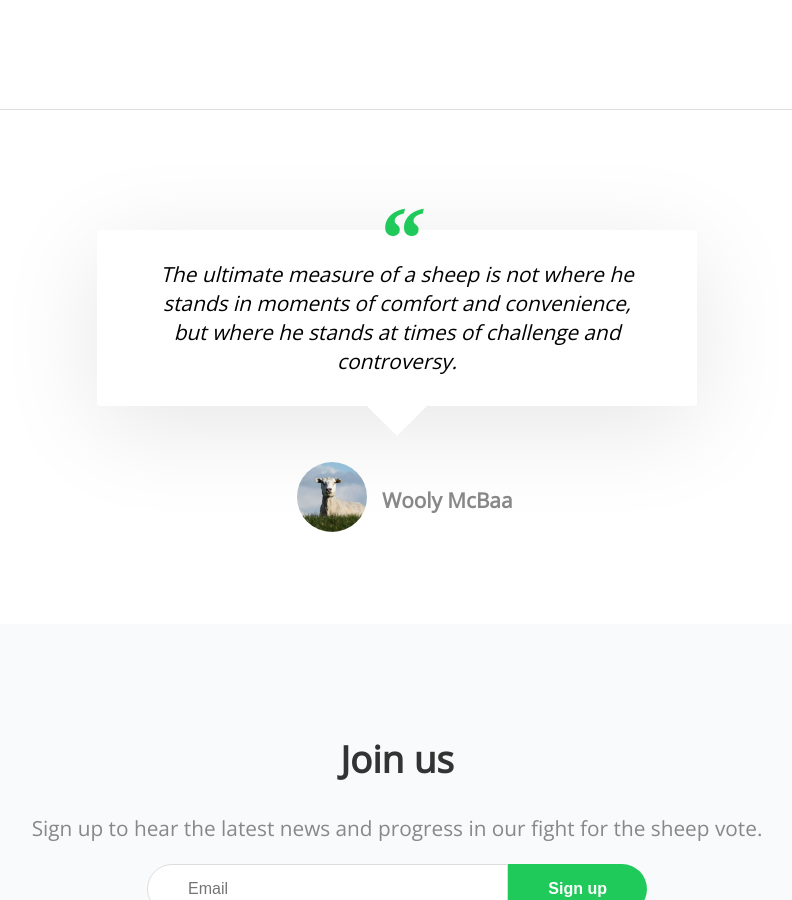
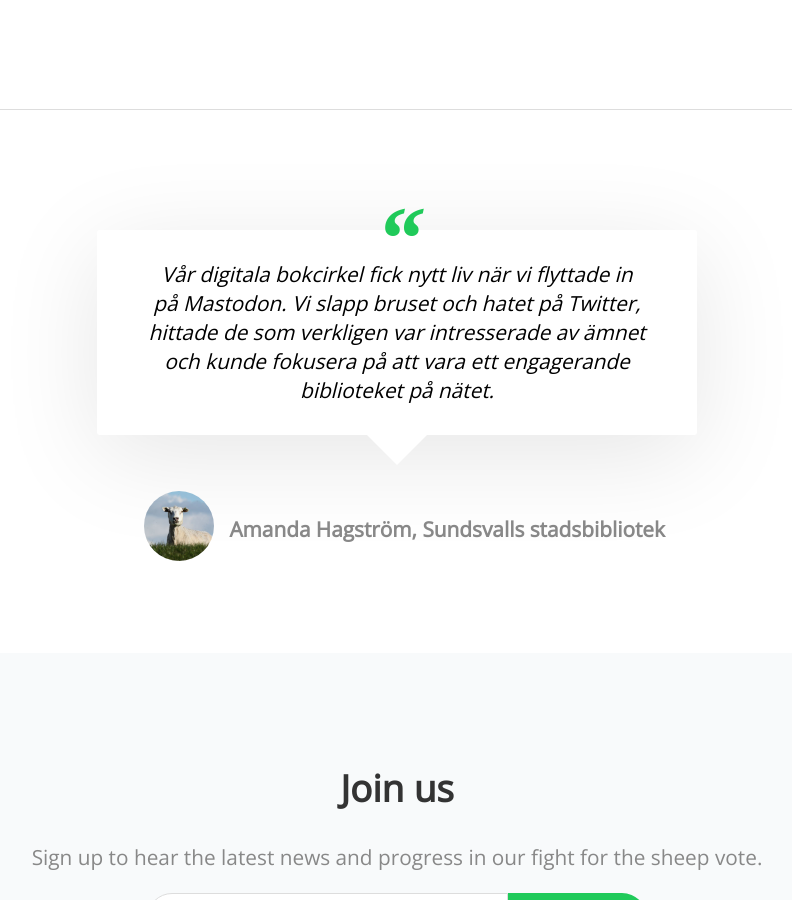
Before and after one commit to Sakrecoer/mittdata.se, a Jekyll site: the page built from offentlig-sektor.html, in a window 1280 px wide and 900 px high, scrolled down 1624 px. Shown: the whole window, without its empty margins (243-1035 px from the left). Built offline with Jekyll 4.4.1, drawn with Linux system fonts in a browser that asks for light colours; nearby versions of some CDN libraries; a script that is not in the unit is left out.

Commit message:
Updated 'offentlig-sektor.html' via CloudCannon

```diff
--- a/offentlig-sektor.html
+++ b/offentlig-sektor.html
@@ -83,12 +83,12 @@ title: Offentlig-Sektor
 	<hr />
 	<blockquote>
 		<p class="quote editable">
-			The ultimate measure of a sheep is not where he stands in moments of comfort and convenience, but where he stands at times of challenge and controversy.
+			V&aring;r digitala bokcirkel fick nytt liv n&auml;r vi flyttade in p&aring; Mastodon. Vi slapp bruset och hatet p&aring; Twitter, hittade de som verkligen var intresserade av &auml;mnet och kunde fokusera p&aring; att vara ett engagerande biblioteket p&aring; n&auml;tet.
 		</p>
 		<div class="attribute">
 			<p class="meta">
 				<span class="image"><img class="editable" src="/images/wooly.jpg" alt="Wooly" /></span>
-				<span class="author editable"><strong>Wooly McBaa</strong></span>
+				<span class="author editable"><strong>Amanda Hagström, Sundsvalls stadsbibliotek</strong></span>
 			</p>
 		</div>
 	</blockquote>
```
